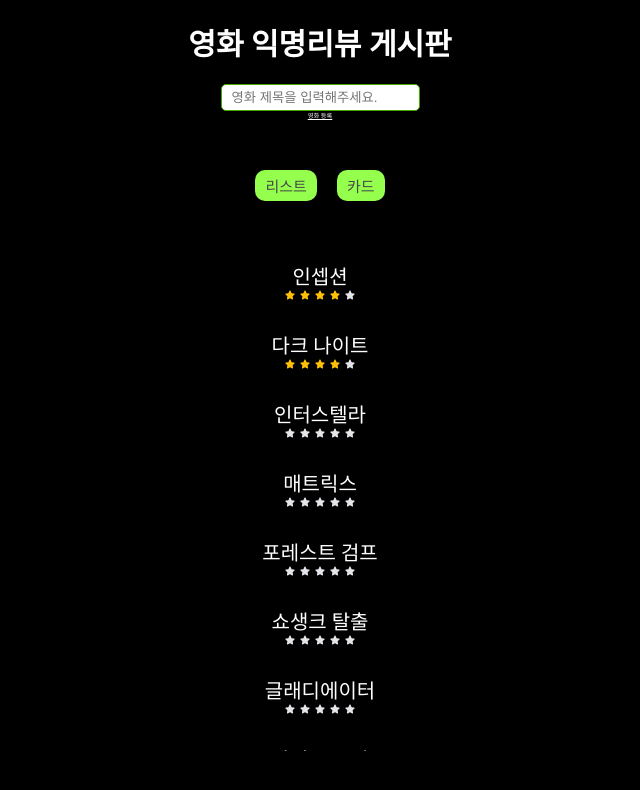
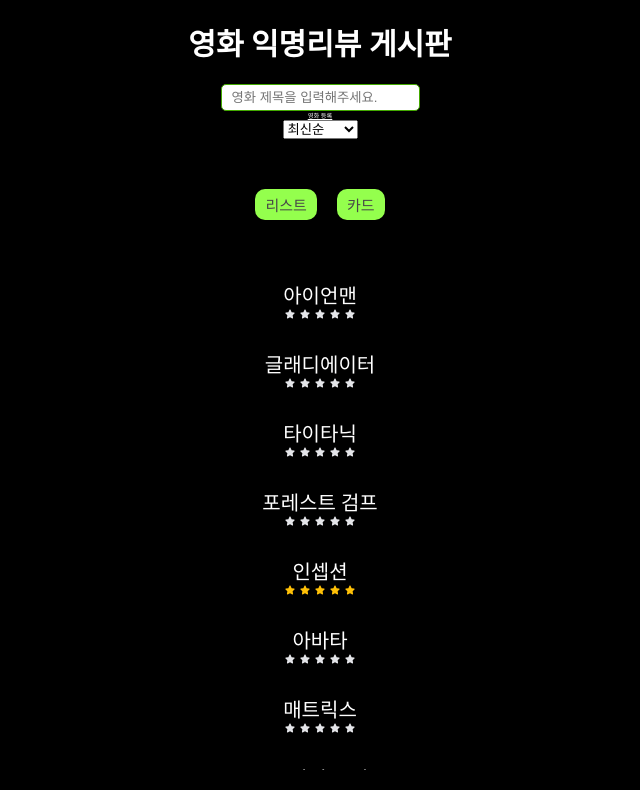
Before and after one commit to oauch/anonymous-board, a React (Create React App) app: page / in a window 1280 px wide. Shown: the top 790 px of the page, without its empty margins (320-960 px from the left). Built offline with nearby package versions, Linux system fonts and the light colour scheme; data requests are answered from the project's data file.

Commit message:
feat: 정렬 기능

```diff
--- a/db.json
+++ b/db.json
@@ -5,25 +5,18 @@
       "name": "인셉션",
       "image": "https://i.namu.wiki/i/em8w-RInxkJS0TDN8JvzDvF6bjNryJ66Zkv-CUfcBVnlEf5B5VaBckR_9pjdqG12gVfTbKHrli2XVgY2Qs7zWbQT0kNXEnVki8DCgDucFzmq9c8FcywV5wLHzOMAsSQ1vgOQqxgqI5iZGfd_f7RbSD0yxkKv3lp0Ns2lF6seYUo.webp",
       "description": "꿈을 공유하는 기술을 통해 기업 비밀을 훔치는 도둑이 C.E.O.의 마음에 아이디어를 심는 반대 작업을 맡게 된다.",
-      "rate": 4,
+      "rate": 5,
       "reviews": [
         {
           "id": 1717427054062,
           "text": "하이용",
           "userId": "user-1717399849165",
           "rate": 5
-        },
-        {
-          "id": 1717502073998,
-          "text": "좋네요",
-          "userId": "user-1717399849165",
-          "rate": 3
         }
       ],
-      "likes": [
-        "user-1717399849165"
-      ],
-      "userId": "user-1717399849165"
+      "likes": ["user-1717399849165"],
+      "userId": "user-1717399849165",
+      "registeredDate": "2024-06-04T17:15:23.000Z"
     },
     {
       "id": "2",
@@ -41,11 +34,12 @@
         {
           "id": 1717424159117,
           "text": "테러",
-          "userId": "user-1717399849166",
+          "userId": "user-1717399849165",
           "rate": 3
         }
       ],
-      "userId": "user-1717399849162"
+      "userId": "user-1717399849165",
+      "registeredDate": "2024-06-04T11:42:17.000Z"
     },
     {
       "id": "3",
@@ -54,7 +48,8 @@
       "description": "탐험가 팀이 인류의 생존을 보장하기 위해 우주에서 웜홀을 통해 여행한다.",
       "rate": null,
       "reviews": [],
-      "userId": "user-1717399849165"
+      "userId": "user-1717399849165",
+      "registeredDate": "2024-06-04T14:13:48.000Z"
     },
     {
       "id": "4",
@@ -63,7 +58,8 @@
       "description": "컴퓨터 해커가 미스터리한 반역자들로부터 자신의 현실의 진정한 본질과 그 통제자들과의 전쟁에서의 역할을 배우게 된다.",
       "rate": 0,
       "reviews": [],
-      "userId": "user-1717399849161"
+      "userId": "user-1717399849165",
+      "registeredDate": "2024-06-04T15:24:15.000Z"
     },
     {
       "id": "5",
@@ -72,7 +68,8 @@
       "description": "알라바마 출신 IQ 75의 남자 시각에서 케네디와 존슨 대통령 시절, 베트남 전쟁, 워터게이트 사건 등 역사적 사건들이 펼쳐진다.",
       "rate": 0,
       "reviews": [],
-      "userId": "user-1717399849165"
+      "userId": "user-1717399849165",
+      "registeredDate": "2024-06-04T18:34:56.000Z"
     },
     {
       "id": "6",
@@ -81,7 +78,8 @@
       "description": "무고하게 살인죄로 기소된 한 은행가가 감옥에서 보낸 20년간의 삶을 그린다.",
       "rate": 0,
       "reviews": [],
-      "userId": "user-1717399849166"
+      "userId": "user-1717399849165",
+      "registeredDate": "2024-06-04T10:11:09.000Z"
     },
     {
       "id": "7",
@@ -90,7 +88,8 @@
       "description": "로마 장군이 배신을 당하고 노예로 전락하여 복수의 길을 걷게 된다.",
       "rate": 0,
       "reviews": [],
-      "userId": "user-1717399849165"
+      "userId": "user-1717399849165",
+      "registeredDate": "2024-06-04T20:47:22.000Z"
     },
     {
       "id": "8",
@@ -99,7 +98,8 @@
       "description": "정신적으로 불안정한 보험 조사관이 비누 제조업자와 함께 비밀적인 싸움 클럽을 결성한다.",
       "rate": 0,
       "reviews": [],
-      "userId": "user-1717399849165"
+      "userId": "user-1717399849165",
+      "registeredDate": "2024-06-04T13:55:33.000Z"
     },
     {
       "id": "9",
@@ -108,97 +108,88 @@
       "description": "대서양 횡단 중 침몰한 호화 여객선 타이타닉 호를 배경으로 한 러브 스토리.",
       "rate": 0,
       "reviews": [],
-      "userId": "user-1717399849165"
+      "userId": "user-1717399849165",
+      "registeredDate": "2024-06-04T19:21:45.000Z"
     },
     {
       "id": "10",
-      "name": "라라랜드",
-      "image": "https://i.namu.wiki/i/em8w-RInxkJS0TDN8JvzDhVXFkI3eABMqUEIGBYh5eLngoJzmOYjt0qc2FqkqkljGYBJmqMVan986hK6-vq7hm8Y1u4SWfgJ9-OwngH1Ojmx7Ivvx03fdtk0dgDO3vYjOHy0MqSJL7R3ywkwR67UsvHoEl4HCc-eF11E8VTAaLc.webp",
-      "description": "꿈을 쫓는 뮤지션과 배우의 사랑과 꿈을 그린 뮤지컬 영화.",
-      "rate": 0,
-      "reviews": [],
-      "userId": "user-1717399849165"
-    },
-    {
-      "id": "11",
       "name": "아바타",
       "image": "https://i.namu.wiki/i/em8w-RInxkJS0TDN8JvzDtu_1xYBEu3nwZaD-qVbuIjZOGOS6Lb7IEt6ig4ONgf4_y1ueDRnXYS2tu7saRWg5-0uqkQdqjtkVF6D17SbPuxT1o4QWf4q39Odrt_FloZ_S94CkbaH9k0Ekn5kcc6t4nod0C_UlNw5vjRPSUfRpSg.webp",
       "description": "외계 행성 판도라에 사는 원주민들과의 갈등을 그린 영화.",
       "rate": 0,
       "reviews": [],
-      "userId": "user-1717399849165"
+      "userId": "user-1717399849165",
+      "registeredDate": "2024-06-04T16:06:57.000Z"
     },
     {
-      "id": "12",
+      "id": "11",
       "name": "반지의 제왕: 반지 원정대",
       "image": "https://m.media-amazon.com/images/I/51Qvs9i5a%2BL._AC_.jpg",
       "description": "호빗과 그의 동료들이 어둠의 군주 사우론을 무찌르기 위해 여정을 떠나는 이야기.",
       "rate": 0,
       "reviews": [],
-      "userId": "user-1717399849165"
+      "userId": "user-1717399849165",
+      "registeredDate": "2024-06-04T09:33:21.000Z"
     },
     {
-      "id": "13",
+      "id": "12",
       "name": "스타워즈: 새로운 희망",
       "image": "https://i.namu.wiki/i/em8w-RInxkJS0TDN8JvzDrF1c_R0sYzsIPNIlkwVUuTkvJl7K5PMoiISzVmFPP75i0I7ih4_rBECNDjotDt3ihzq8WxbKPedxWiw-KgnAWgr3CHHqvTwzXkGYXBvaN8dtWFjTDhjUk6DnjEy0RGNplQCWzTxZ2sXfcVFZ4FpCp4.webp",
       "description": "제국에 맞서 싸우는 반란군과 루크 스카이워커의 모험을 그린 영화.",
       "rate": 0,
       "reviews": [],
-      "userId": "user-1717399849165"
+      "userId": "user-1717399849165",
+      "registeredDate": "2024-06-04T12:47:29.000Z"
+    },
+    {
+      "id": "13",
+      "name": "해리 포터와 마법사의 돌",
+      "image": "https://m.media-amazon.com/images/I/51qlgJ6ZojL._AC_.jpg",
+      "description": "젊은 마법사 해리 포터가 호그와트 마법 학교에서 첫 해를 보내며",
+      "rate": 0,
+      "reviews": [],
+      "userId": "user-1717399849165",
+      "registeredDate": "2024-06-04T08:56:55.000Z"
     },
     {
       "id": "14",
-      "name": "해리 포터와 마법사의 돌",
-      "image": "https://m.media-amazon.com/images/I/51qlgJ6ZojL._AC_.jpg",
-      "description": "젊은 마법사 해리 포터가 호그와트 마법 학교에서 첫 해를 보내며 겪는 모험.",
-      "rate": 0,
-      "reviews": [],
-      "userId": "user-1717399849165"
-    },
-    {
-      "id": "15",
       "name": "토이 스토리",
       "image": "https://i.namu.wiki/i/em8w-RInxkJS0TDN8JvzDiz6FH1N8RurjyxmYcNoPoZtYunBchEvFcbE2lyKAzkF-GvCeJMJL6v6WY6KMhAHBs-qg-CY66fprI1UQGBSa2iGBsb43HApntx7b4n4dvqTX8hNliMUZUNOr93eVPd8EKJZr1QxaTXIZw9hT40GP1Q.webp",
       "description": "장난감들이 주인공인 애니메이션으로, 장난감들이 실제로 살아있는 모습을 그린 이야기.",
       "rate": 0,
       "reviews": [],
-      "userId": "user-1717399849165"
+      "userId": "user-1717399849165",
+      "registeredDate": "2024-06-04T13:56:47.000Z"
     },
     {
-      "id": "16",
+      "id": "15",
       "name": "쥬라기 공원",
       "image": "https://i.namu.wiki/i/em8w-RInxkJS0TDN8JvzDp6Kk5bRQj1OgWlRneMMY4g1djsOh76LHFxGc3nnXOyZAaSCYAFbvHUlmV7gccWHB-L78Zy_iHDY5MTzsZdVJZQyKJ8TlqsuXnk6xBwex8kyD3y5bQ6cwxln5N7XPkFDJTnMW51ubOkK2Cx28El6nXk.webp",
       "description": "유전자 공학으로 부활한 공룡들이 살아있는 테마파크에서 탈출하면서 벌어지는 이야기.",
       "rate": 0,
       "reviews": [],
-      "userId": "user-1717399849165"
+      "userId": "user-1717399849165",
+      "registeredDate": "2024-06-04T15:08:32.000Z"
     },
     {
-      "id": "17",
+      "id": "16",
       "name": "가디언즈 오브 갤럭시",
       "image": "https://m.media-amazon.com/images/I/61OUGpUfAyL._AC_SY679_.jpg",
       "description": "은하계를 지키기 위해 힘을 합친 여러 영웅들의 모험을 그린 영화.",
       "rate": 0,
       "reviews": [],
-      "userId": "user-1717399849165"
+      "userId": "user-1717399849165",
+      "registeredDate": "2024-06-04T00:12:04.000Z"
     },
     {
-      "id": "18",
+      "id": "17",
       "name": "아이언맨",
       "image": "https://i.namu.wiki/i/em8w-RInxkJS0TDN8JvzDjeuLraTpfHrGURLOKvjwjUkW5pagwSLgNUck1LB6069m6BOZQH26nHPqCpk2YAEHiWlyBr5JjROdsLY4r0sAwjyiEheRgDfqyL1JidNfKlA4Z5ERWPQjyPhf2NoUivbXJlb3SPb14w6bYB1TwLiQLI.webp",
       "description": "부유한 사업가가 강력한 아이언맨 슈트를 만들어 악과 싸우는 이야기.",
       "rate": 0,
       "reviews": [],
-      "userId": "user-1717399849165"
-    },
-    {
-      "id": "19",
-      "name": "캡틴 아메리카: 퍼스트 어벤저",
-      "image": "https://i.namu.wiki/i/6nR1PhH45Cwf4oTLZDAf015GR-akhRohmV7y6KoGckOLa8YzP9fLzziHCsphHtwLzQM_mOWQryQ1nNjo9nYpmg.webp",
-      "description": "제2차 세계 대전 동안 슈퍼 솔져가 되어 악에 맞서는 이야기를 그린 영화.",
-      "rate": 0,
-      "reviews": [],
-      "userId": "user-1717399849165"
+      "userId": "user-1717399849165",
+      "registeredDate": "2024-06-04T21:18:33.000Z"
     }
   ]
 }
--- a/src/routes/Main.tsx
+++ b/src/routes/Main.tsx
@@ -11,10 +11,23 @@ function Main() {
   const [data, setData] = useState<MoviesProps[]>([]);
   const [searchVal, setSearchVal] = useState("");
   const [viewType, setViewType] = useState("list");
+  const [sortOrder, setSortOrder] = useState("latest");
 
   const handleSearch = (e: ChangeEvent<HTMLInputElement>) => {
     setSearchVal(e.target.value);
   };
+
+  const handleSortChange = (e: ChangeEvent<HTMLSelectElement>) => {
+    setSortOrder(e.target.value);
+  };
+
+  const sortedData = data
+    .filter((val) => val.name.toLowerCase().includes(searchVal))
+    .sort((a, b) => {
+      const dateA = new Date(a.registeredDate ?? "").getTime();
+      const dateB = new Date(b.registeredDate ?? "").getTime();
+      return sortOrder === "latest" ? dateB - dateA : dateA - dateB;
+    });
 
   useEffect(() => {
     const fetchData = async () => {
@@ -33,21 +46,6 @@ function Main() {
     fetchData();
   }, []);
 
-  const filterData = data.filter((val) =>
-    val.name.toLowerCase().includes(searchVal)
-  );
-
-  // 오래된 순
-  console.log(filterData.map((val) => val.registeredDate).sort());
-
-  // 최신 순
-  console.log(
-    filterData
-      .map((val) => val.registeredDate)
-      .sort()
-      .reverse()
-  );
-
   return (
     <Container>
       <Title>영화 익명리뷰 게시판</Title>
@@ -59,12 +57,16 @@ function Main() {
       <Link to={"/post"} style={{ color: "#fff" }}>
         영화 등록
       </Link>
+      <select onChange={handleSortChange}>
+        <option value="latest">최신순</option>
+        <option value="oldest">오래된 순</option>
+      </select>
       <ViewTypeWrapper>
         <ViewType onClick={() => setViewType("list")}>리스트</ViewType>
         <ViewType onClick={() => setViewType("card")}>카드</ViewType>
       </ViewTypeWrapper>
       <MovieWrapper viewType={viewType}>
-        {filterData.map((val) =>
+        {sortedData.map((val) =>
           viewType === "list" ? (
             <List key={val.id} to={`/${val.id}`}>
               <MovieTitle>{val.name}</MovieTitle>
--- a/src/routes/Post.tsx
+++ b/src/routes/Post.tsx
@@ -45,7 +45,7 @@ function Post() {
       image: movieImg,
       description: description,
       country: country,
-      registeredDate: date.toLocaleString(),
+      registeredDate: date.toISOString(),
       rate: 0,
       reviews: [],
     };
```
